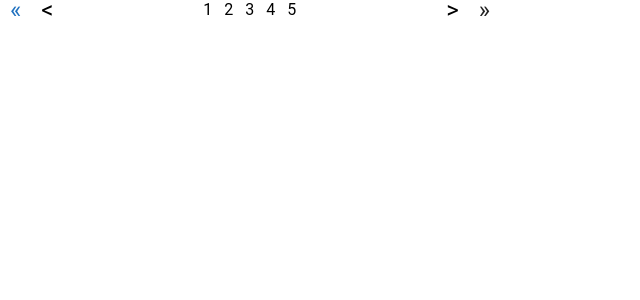
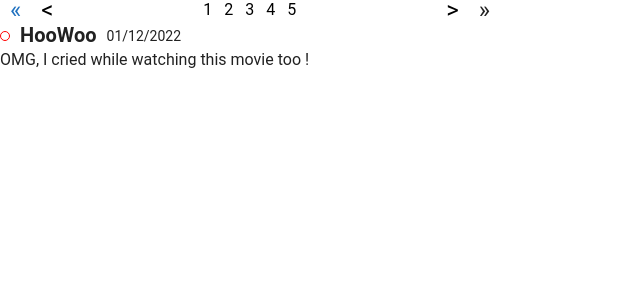
Before and after one commit to Hoppeyyy/Watchflix, a Next.js app: page /bonniecomps in a window 1280 px wide. Shown: the top 300 px of the page, without its empty margins (0-640 px from the left). Built offline with nearby package versions, Linux system fonts and the light colour scheme.

Commit message:
created comment component

```diff
--- /dev/null
+++ b/comps/Comment/index.js
@@ -0,0 +1,69 @@
+import styled from 'styled-components';
+import ax from 'axios';
+import { useEffect, useState } from 'react';
+import { useRouter } from 'next/router';
+
+const Cont = styled.div`
+    display:flex;
+`
+
+const CommentCont = styled.div`
+    width:500px;
+    height:100px;
+`
+
+const TopCont = styled.div`
+    display:flex;
+    flex-direction:row;
+    align-items:center;
+`
+
+const BotCont = styled.div`
+
+`
+
+const Username = styled.h5`
+    padding-right:10px;
+    padding-left:10px;
+`
+
+const Date = styled.div`
+
+`
+
+const UserComment = styled.p`
+
+`
+
+const Dot = styled.div`
+    height:10px;
+    width:10px;
+    border-radius:50%;
+    border:${props=>props.border}
+`
+
+const Comment = ({
+    username="HooWoo",
+    date="01/12/2022",
+    comment="OMG, I cried while watching this movie too !",
+    border="1px solid red"
+
+}) => {
+
+    return <Cont>
+        <CommentCont>
+            <TopCont>
+                <Dot border={border}></Dot>
+                <Username>{username}</Username>
+                <Date>{date}</Date>
+            </TopCont>
+
+            <BotCont>
+                <UserComment>{comment}</UserComment>
+            </BotCont>
+        </CommentCont>
+
+    </Cont>
+}
+
+export default Comment
--- a/pages/bonniecomps.js
+++ b/pages/bonniecomps.js
@@ -4,6 +4,7 @@ import styled from 'styled-components';
 import React from 'react';
 import { useTheme } from "@/utils/provider";
 import Pagination from '@/comps/Pagination';
+import Comment from '@/comps/Comment';
 
 export default function Home() {
 
@@ -18,6 +19,7 @@ export default function Home() {
       </Head>
 
       <Pagination></Pagination>
+      <Comment></Comment>
 
     </div>
   )
```
